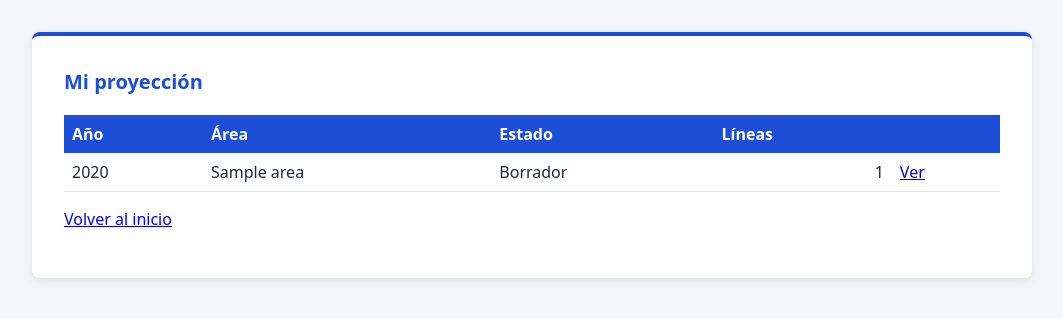
After one commit to ingenierodesarrollo/Gestion_de_suministros, a Django app: page /proyecciones/mi-proyeccion/ in a window 1280 px wide. The commit adds this page. Shown: the top 319 px of the page, without its empty margins (108-1171 px from the left). Run offline with Django 5.2, Linux system fonts and the light colour scheme; a user stored in the database is signed in; tables that the repository leaves empty hold one stand-in row (values such as "Sample post").

Commit message:
Pantallas Mi proyeccion y detalle

```diff
--- a/config/urls.py
+++ b/config/urls.py
@@ -5,4 +5,5 @@ from django.urls import include, path
 urlpatterns = [
     path("admin/", admin.site.urls),
     path("", include("cuentas.urls")),
+    path("proyecciones/", include("proyecciones.urls")),
 ]
--- /dev/null
+++ b/proyecciones/urls.py
@@ -0,0 +1,10 @@
+from django.urls import path
+
+from . import views
+
+app_name = 'proyecciones'
+
+urlpatterns = [
+    path('mi-proyeccion/', views.mi_proyeccion, name='mi_proyeccion'),
+    path('<int:pk>/', views.detalle_proyeccion, name='detalle'),
+]
--- a/proyecciones/views.py
+++ b/proyecciones/views.py
@@ -1,3 +1,26 @@
-from django.shortcuts import render
+from django.shortcuts import get_object_or_404, render
+from cuentas.models import Rol
+from cuentas.permisos import rol_requerido
+from django.core.exceptions import PermissionDenied
 
-# Create your views here.
+from .models import ProyeccionArea
+
+
+@rol_requerido(Rol.COORDINADOR, Rol.ADMINISTRADOR, Rol.DESARROLLADOR)
+def mi_proyeccion(request):
+    """Lista las proyecciones del área del usuario que inició sesión."""
+    proyecciones = ProyeccionArea.objects.filter(area=request.user.area).select_related('periodo', 'area')
+    return render(request, 'proyecciones/mi_proyeccion.html', {'proyecciones': proyecciones})
+
+@rol_requerido(Rol.COORDINADOR, Rol.ADMINISTRADOR, Rol.DESARROLLADOR)
+def detalle_proyeccion(request, pk):
+    """Muestra las líneas de una proyección con su total y costo."""
+    proyeccion = get_object_or_404(ProyeccionArea, pk=pk)
+    # Un coordinador no puede ver proyecciones de otra área cambiando el número en la dirección.
+    if request.user.es_coordinador and proyeccion.area_id != request.user.area_id:
+        raise PermissionDenied
+    lineas = proyeccion.lineas.select_related('unidad')
+    costo_total = sum(linea.costo for linea in lineas)
+    return render(request, 'proyecciones/detalle.html', {
+        'proyeccion': proyeccion, 'lineas': lineas, 'costo_total': costo_total,
+    })
--- a/static/css/estilos.css
+++ b/static/css/estilos.css
@@ -52,3 +52,12 @@ button {
 button.salir { background: #fff; color: var(--rojo); border: 1px solid var(--rojo); }
 
 .error { color: var(--rojo); font-size: 0.9rem; }
+
+.pagina { max-width: 1000px; margin: 2rem auto; padding: 0 1rem; }
+.pagina .tarjeta { width: auto; }
+.tabla { width: 100%; border-collapse: collapse; margin-bottom: 1rem; }
+.tabla th { background: var(--azul); color: #fff; text-align: left; padding: 0.5rem; }
+.tabla td { padding: 0.5rem; border-bottom: 1px solid #e5e7eb; }
+.tabla tbody tr:hover td { background: var(--azul-claro); }
+.num { text-align: right; }
+.tabla tfoot td { font-weight: bold; color: var(--azul); }
--- /dev/null
+++ b/templates/proyecciones/mi_proyeccion.html
@@ -0,0 +1,28 @@
+{% load static %}
+<!doctype html>
+<html lang="es">
+<head>
+  <title>Mi proyección</title>
+  <link rel="stylesheet" href="{% static 'css/estilos.css' %}">
+</head>
+<body class="pagina">
+  <div class="tarjeta">
+    <h1>Mi proyección</h1>
+        <table class="tabla">
+      <thead><tr><th>Año</th><th>Área</th><th>Estado</th><th class="num">Líneas</th><th></th></tr></thead>
+      <tbody>
+      {% for p in proyecciones %}
+        <tr>
+          <td>{{ p.periodo }}</td><td>{{ p.area.nombre }}</td><td>{{ p.get_estado_display }}</td>
+          <td class="num">{{ p.lineas.count }}</td>
+          <td><a href="{% url 'proyecciones:detalle' p.pk %}">Ver</a></td>
+        </tr>
+      {% empty %}
+        <tr><td colspan="5">Tu área aún no tiene proyecciones.</td></tr>
+      {% endfor %}
+      </tbody>
+    </table>
+    <p><a href="{% url 'inicio' %}">Volver al inicio</a></p>
+  </div>
+</body>
+</html>
```
Also changed, not shown: templates/proyecciones/detalle.html (added, +29 -0 lines).
